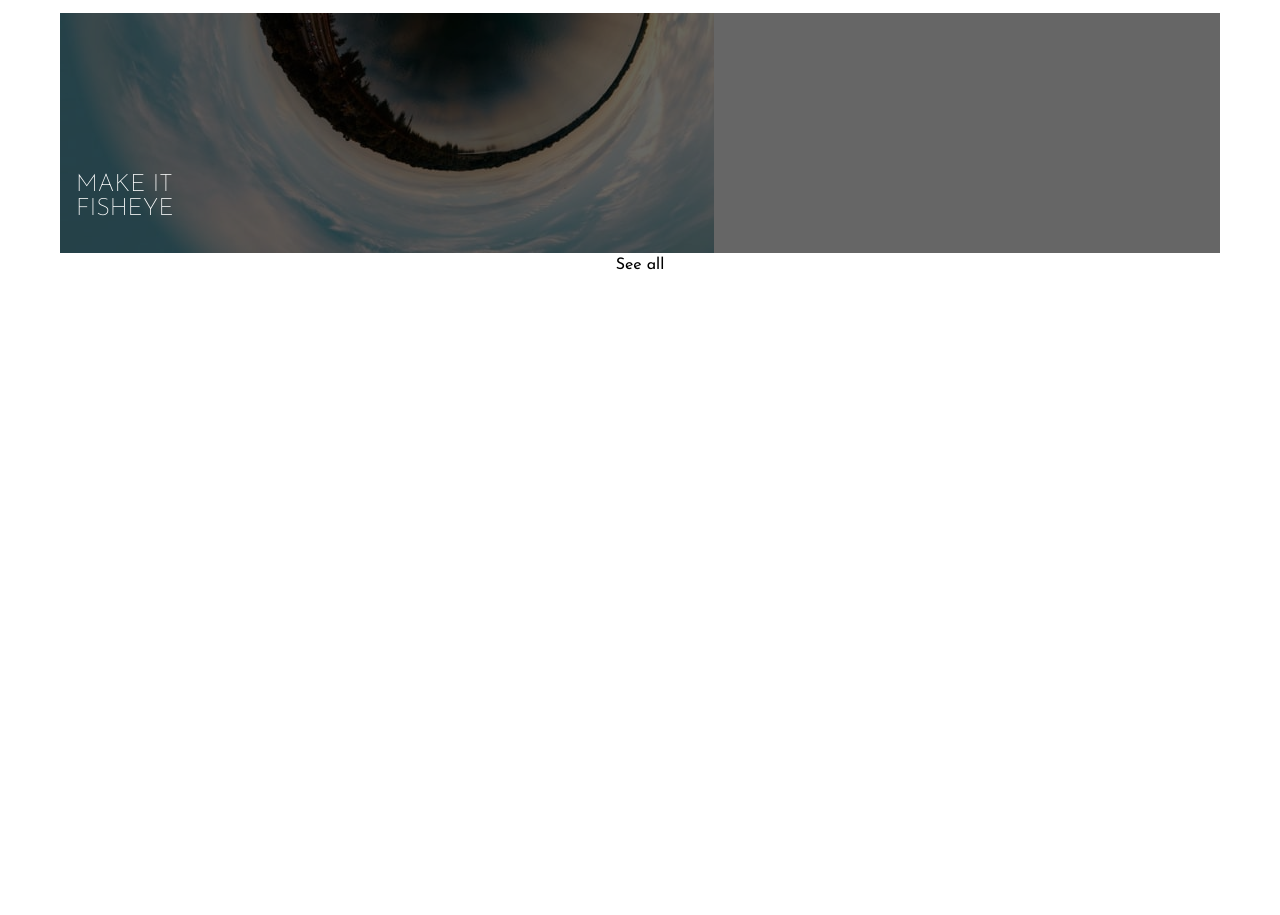
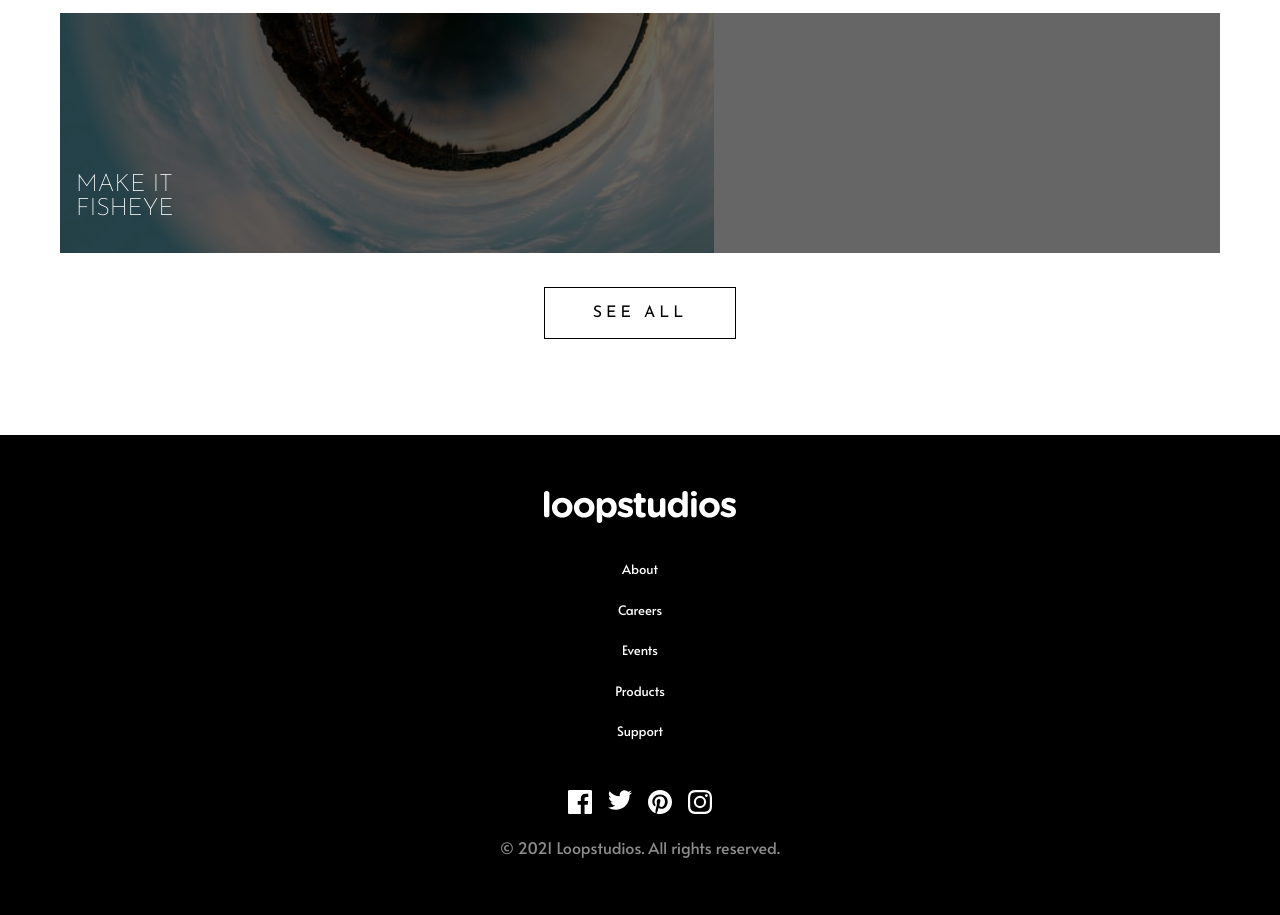
Before and after one commit to ralphvirtucio/loopstudios-landing-page, a website: page index.html in a window 1280 px wide. Shown: the part 3398-4313 px from the top of the page. Before the commit the page ends 3675 px from the top, so only its background shows below. Drawn offline with Linux system fonts and the light colour scheme.

Commit message:
Feature: Footer

```diff
--- a/index.html
+++ b/index.html
@@ -81,10 +81,48 @@
             <h3>Make it fisheye</h3>
           </li>
         </ul>
-        <a>See all</p>
+        <a>See all</a>
       </div>
    </section>
   </main>
+
+  <footer>
+   <div class="[ wrapper ] footer">
+    <img src="./images/logo.svg" alt="Loopstudios" class="logo">
+    <nav>
+      <ul class="nav">
+        <li><a href="#">About</a></li>
+        <li><a href="#">Careers</a></li>
+        <li><a href="#">Events</a></li>
+        <li><a href="#">Products</a></li>
+        <li><a href="#">Support</a></li>
+      </ul>
+    </nav>
+    <ul class="socials">
+      <li>
+        <a href="https://www.facebook.com" aria-label="Facebook">
+          <svg width="24" height="24" xmlns="http://www.w3.org/2000/svg" aria-hidden="true"><path d="M22.675 0H1.325C.593 0 0 .593 0 1.325v21.351C0 23.407.593 24 1.325 24H12.82v-9.294H9.692v-3.622h3.128V8.413c0-3.1 1.893-4.788 4.659-4.788 1.325 0 2.463.099 2.795.143v3.24l-1.918.001c-1.504 0-1.795.715-1.795 1.763v2.313h3.587l-.467 3.622h-3.12V24h6.116c.73 0 1.323-.593 1.323-1.325V1.325C24 .593 23.407 0 22.675 0z" fill="#FFF" fill-rule="nonzero"/></svg>
+        </a>
+      </li>
+      <li>
+        <a href="https://www.x.com" aria-label="Twitter/X">
+          <svg width="24" height="20" xmlns="http://www.w3.org/2000/svg" aria-hidden="true"><path d="M24 2.557a9.83 9.83 0 01-2.828.775A4.932 4.932 0 0023.337.608a9.864 9.864 0 01-3.127 1.195A4.916 4.916 0 0016.616.248c-3.179 0-5.515 2.966-4.797 6.045A13.978 13.978 0 011.671 1.149a4.93 4.93 0 001.523 6.574 4.903 4.903 0 01-2.229-.616c-.054 2.281 1.581 4.415 3.949 4.89a4.935 4.935 0 01-2.224.084 4.928 4.928 0 004.6 3.419A9.9 9.9 0 010 17.54a13.94 13.94 0 007.548 2.212c9.142 0 14.307-7.721 13.995-14.646A10.025 10.025 0 0024 2.557z" fill="#FFF" fill-rule="nonzero"/></svg>
+        </a>
+      </li>
+      <li>
+        <a href="https://www.pinterest.com" aria-label="Pinterest">
+          <svg width="24" height="24" xmlns="http://www.w3.org/2000/svg"><path d="M12 0C5.373 0 0 5.372 0 12c0 5.084 3.163 9.426 7.627 11.174-.105-.949-.2-2.405.042-3.441.218-.937 1.407-5.965 1.407-5.965s-.359-.719-.359-1.782c0-1.668.967-2.914 2.171-2.914 1.023 0 1.518.769 1.518 1.69 0 1.029-.655 2.568-.994 3.995-.283 1.194.599 2.169 1.777 2.169 2.133 0 3.772-2.249 3.772-5.495 0-2.873-2.064-4.882-5.012-4.882-3.414 0-5.418 2.561-5.418 5.207 0 1.031.397 2.138.893 2.738a.36.36 0 01.083.345l-.333 1.36c-.053.22-.174.267-.402.161-1.499-.698-2.436-2.889-2.436-4.649 0-3.785 2.75-7.262 7.929-7.262 4.163 0 7.398 2.967 7.398 6.931 0 4.136-2.607 7.464-6.227 7.464-1.216 0-2.359-.631-2.75-1.378l-.748 2.853c-.271 1.043-1.002 2.35-1.492 3.146C9.57 23.812 10.763 24 12 24c6.627 0 12-5.373 12-12 0-6.628-5.373-12-12-12z" fill="#FFF" fill-rule="nonzero"/></svg>
+        </a>
+      </li>
+      <li>
+        <a href="https://www.instagram.com" aria-label="Instagram">
+          <svg width="24" height="24" xmlns="http://www.w3.org/2000/svg"><path d="M12 2.163c3.204 0 3.584.012 4.85.07 3.252.148 4.771 1.691 4.919 4.919.058 1.265.069 1.645.069 4.849 0 3.205-.012 3.584-.069 4.849-.149 3.225-1.664 4.771-4.919 4.919-1.266.058-1.644.07-4.85.07-3.204 0-3.584-.012-4.849-.07-3.26-.149-4.771-1.699-4.919-4.92-.058-1.265-.07-1.644-.07-4.849 0-3.204.013-3.583.07-4.849.149-3.227 1.664-4.771 4.919-4.919 1.266-.057 1.645-.069 4.849-.069zM12 0C8.741 0 8.333.014 7.053.072 2.695.272.273 2.69.073 7.052.014 8.333 0 8.741 0 12c0 3.259.014 3.668.072 4.948.2 4.358 2.618 6.78 6.98 6.98C8.333 23.986 8.741 24 12 24c3.259 0 3.668-.014 4.948-.072 4.354-.2 6.782-2.618 6.979-6.98.059-1.28.073-1.689.073-4.948 0-3.259-.014-3.667-.072-4.947-.196-4.354-2.617-6.78-6.979-6.98C15.668.014 15.259 0 12 0zm0 5.838a6.162 6.162 0 100 12.324 6.162 6.162 0 000-12.324zM12 16a4 4 0 110-8 4 4 0 010 8zm6.406-11.845a1.44 1.44 0 100 2.881 1.44 1.44 0 000-2.881z" fill="#FFF" fill-rule="nonzero"/></svg>
+        </a>
+      </li>
+    </ul>
+    <p>© 2021 Loopstudios. All rights reserved.</p>
+   </div>
+  </footer>
 
   <!-- About
   Careers
--- /dev/null
+++ b/scss/blocks/_footer.scss
@@ -0,0 +1,55 @@
+
+
+footer {
+  background-color: #000;
+  color: get-color('white');
+
+  font-family: get-utility-value('font', 'heading');
+  padding-block: 3.5rem;
+
+  p {
+    color: get-color('gray');
+  }
+}
+
+.footer {
+  display: flex;
+  flex-direction: column;
+  align-items: center;
+  justify-content: center;
+}
+
+footer {
+  .nav {
+    display: flex;
+    justify-content: center;
+    align-items: center;
+    flex-direction: column;
+    gap: 1rem;
+    margin-block-start: 2rem;
+
+    li a {
+      color: get-color('white');
+      text-decoration: none;
+      font-size: 0.8125rem;
+      font-weight: 400;
+
+      &:hover {
+        color: get-color('gray');
+        text-decoration: underline;
+      }
+
+    }
+  }
+}
+
+
+footer {
+  .socials {
+    display: flex;
+    justify-content: center;
+    gap: 1rem;
+    margin-block-start: 3rem;
+    margin-block-end: 1rem;
+  }
+}
--- a/scss/blocks/_sections.scss
+++ b/scss/blocks/_sections.scss
@@ -30,12 +30,14 @@ section {
 
 .our-creations {
   margin-block-start: 6rem;
+  margin-block-end: 6rem;
   text-align: center;
   font-family: get-utility-value('font', 'base');
 
 
   .list {
     margin-block-start: get-size('600');
+    margin-block-end: 2.125rem;
     display: grid;
     row-gap: 1rem;
 
@@ -70,4 +72,13 @@ section {
     }
   }
 
+  a {
+    border: 1px solid #000;
+    display: inline-block;
+    font-family: get-utility-value('font', 'base');
+    text-transform: uppercase;
+    padding-block: 0.8125rem;
+    padding-inline: 3rem;
+    letter-spacing: 4px;
+  }
 }
--- a/scss/global.scss
+++ b/scss/global.scss
@@ -8,7 +8,9 @@
 
 // Blocks
 @import 'blocks/header';
+@import 'blocks/main';
 @import 'blocks/sections';
+@import 'blocks/footer';
 
 
 // Utilities
```
Also changed, not shown: css/global.css, 1 other file.
